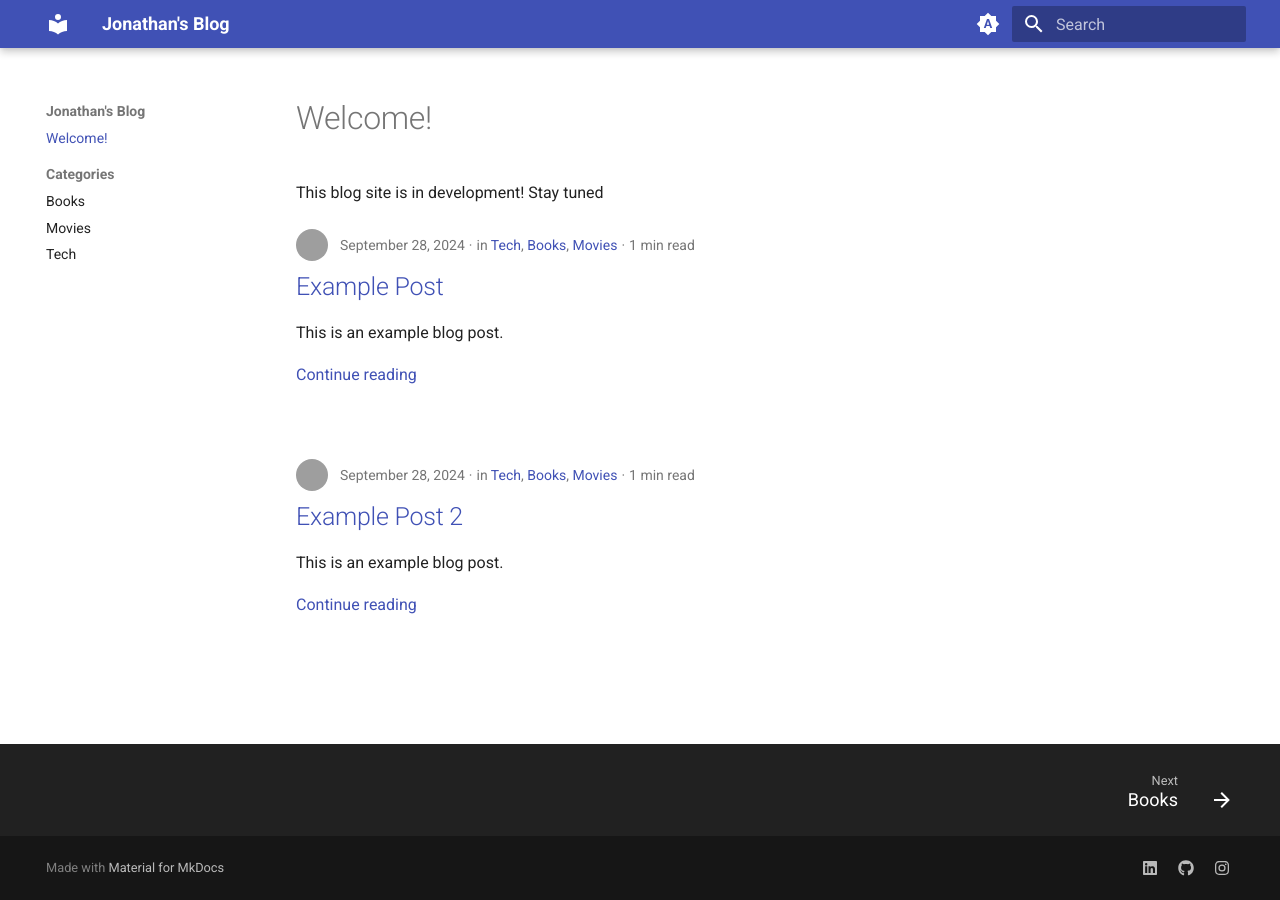
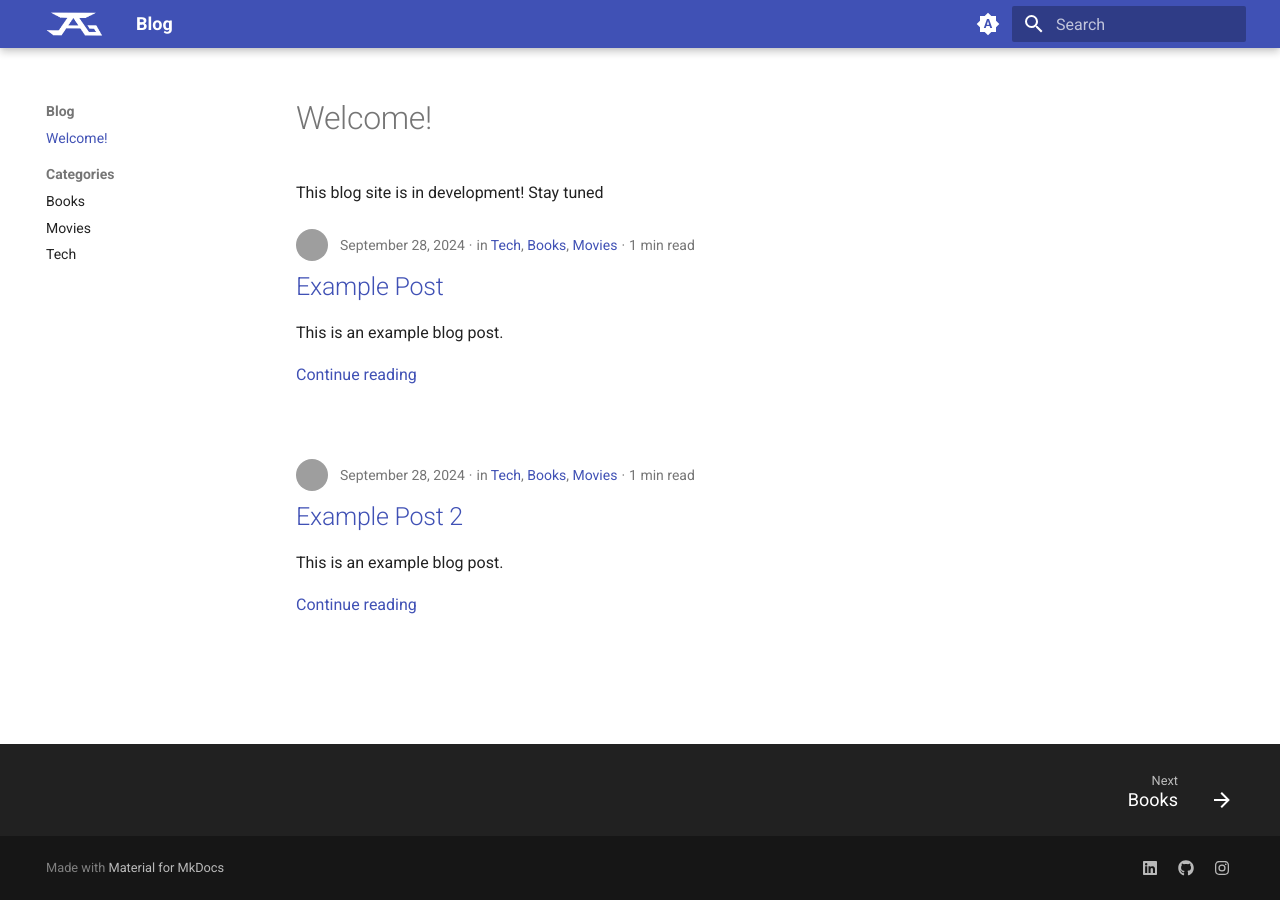
Before and after one commit to jonathan343/blog, an MkDocs documentation site: the page built from docs/index.md, in a window 1280 px wide. Built offline with MkDocs 1.6.1 and Material for MkDocs 9.7.7, drawn with Linux system fonts in a browser that asks for light colours; grey boxes are pictures that could not be loaded.

Commit message:
Add logo and favicon

```diff
--- a/mkdocs.yml
+++ b/mkdocs.yml
@@ -1,9 +1,11 @@
-site_name: Jonathan's Blog
+site_name: Blog
 site_description: A blog for Jonathan to post his thoughts
 site_url: https://mydomain.org/mysite
 
 theme:
   name: material
+  logo: assets/logo-white.png
+  favicon: assets/fav.png
   palette:
     # Palette toggle for automatic mode
     - media: "(prefers-color-scheme)"
```
Also changed, not shown: docs/assets/fav.png (added), docs/assets/logo-white.png (added).
